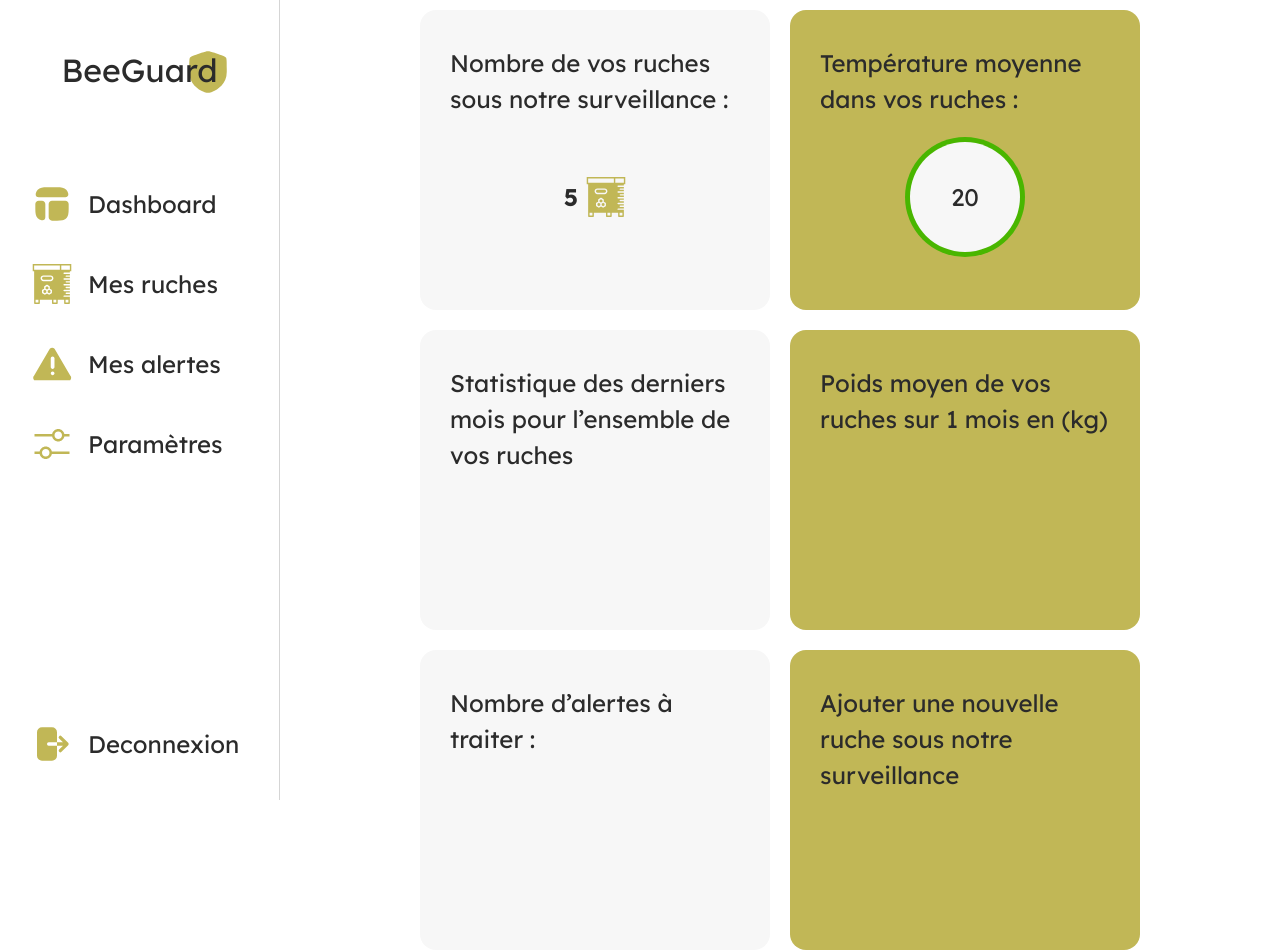
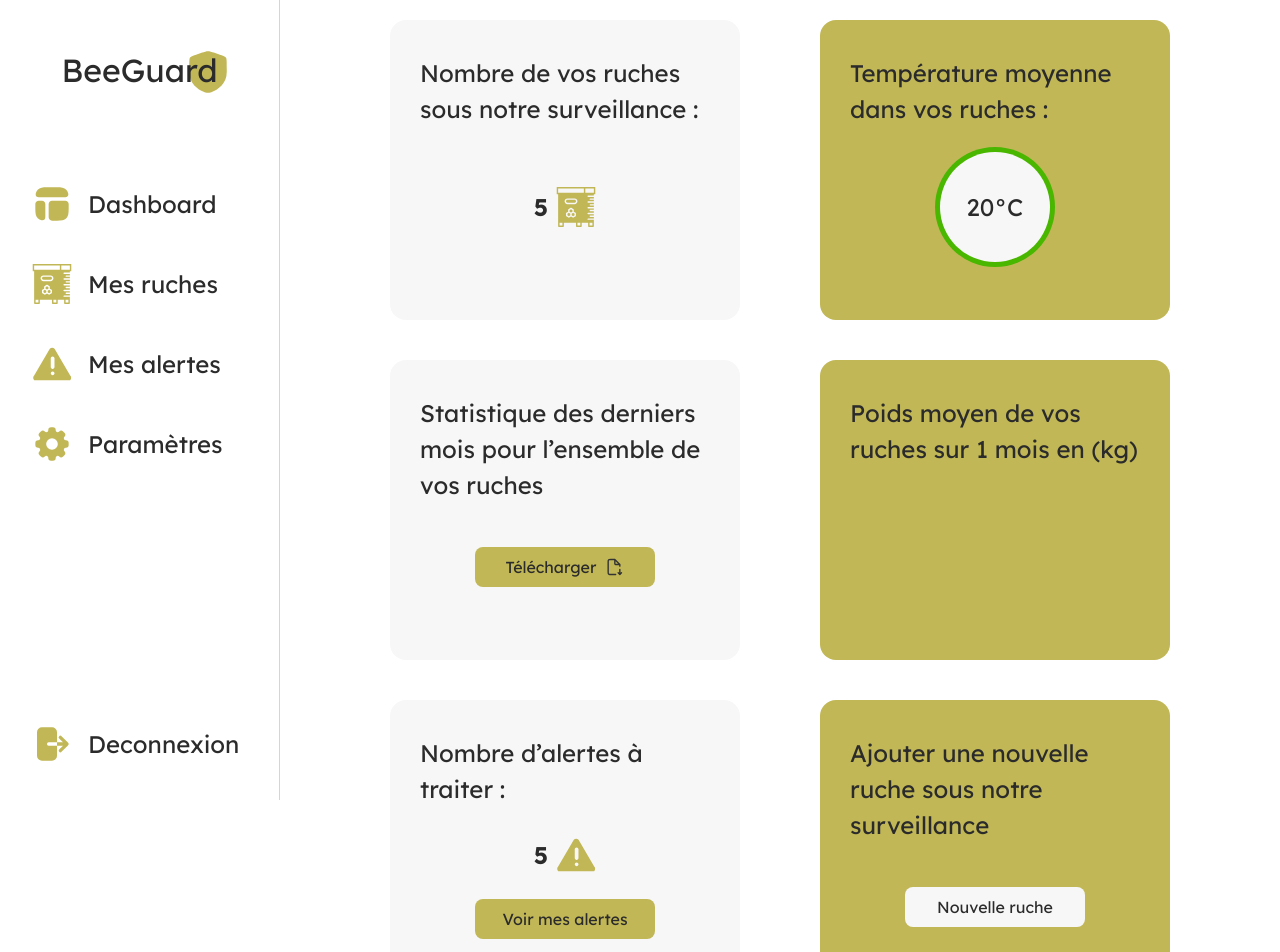
Before and after one commit to BeeGuard/web, a Next.js app: page /dashboard in a window 1280 px wide. Shown: the top 952 px of the page. Built offline with nearby package versions, Linux system fonts and the light colour scheme.

Commit message:
add button

```diff
--- a/src/app/dashboard/page.css
+++ b/src/app/dashboard/page.css
@@ -7,6 +7,10 @@
     align-content: center;
     flex-wrap: wrap;
 
+    .card {
+        margin: 20px 40px;
+    }
+
     .card:nth-child(even) {
         background-color: rgb(var(--card-background-secondary));
     }
--- a/src/app/dashboard/page.tsx
+++ b/src/app/dashboard/page.tsx
@@ -2,6 +2,7 @@ import Card from "@/app/ui/card/card";
 import './page.css';
 import Image from "next/image";
 import Bubble from "@/app/ui/bubble/bubble";
+import Button from "@/app/ui/button/button";
 
 export default function Dashboard() {
     return (
@@ -22,16 +23,31 @@ export default function Dashboard() {
                     <Bubble value={20}/>
                 </Card>
                 <Card title={'Statistique des derniers mois pour l’ensemble de vos ruches'}>
-                    <></>
+                    <div className={'mt-6'}>
+                        <Button type={'button'} value={'Télécharger'} icon={'/download.svg'}/>
+                    </div>
                 </Card>
                 <Card title={'Poids moyen de vos ruches sur 1 mois en (kg)'}>
                     <></>
                 </Card>
                 <Card title={'Nombre d’alertes à traiter :'}>
-                    <></>
+                    <div className={'flex flex-col items-center mt-2'}>
+                        <div className={'flex items-center mb-6'}>
+                            <p className={'font-bold text-2xl mr-2'}>5</p>
+                            <Image
+                                src={'/alert.svg'}
+                                alt={'alert'}
+                                width={40}
+                                height={40}
+                            />
+                        </div>
+                        <Button type={'button'} value={'Voir mes alertes'}/>
+                    </div>
                 </Card>
                 <Card title={'Ajouter une nouvelle ruche sous notre surveillance'}>
-                    <></>
+                    <div className={'mt-6'}>
+                        <Button type={'button'} value={'Nouvelle ruche'} color={'primary'}/>
+                    </div>
                 </Card>
             </div>
         </main>
--- a/src/app/globals.css
+++ b/src/app/globals.css
@@ -6,11 +6,14 @@
   --foreground-rgb: 43, 43, 43;
   --background-rgb: 255, 255, 255;
   --primary-border: 213, 213, 213;
+
   --size-title: 2rem;
   --size-subtitle: 1.5rem;
 
   --card-background-primary: 247, 247, 247;
   --card-background-secondary: 193, 183, 86;
+
+  --icon-filter: invert(80%);
 }
 
 @media (prefers-color-scheme: dark) {
@@ -18,11 +21,14 @@
     --foreground-rgb: 255, 255, 255;
     --background-rgb: 39, 39, 39;
     --primary-border: 66, 66, 66;
+
     --size-title: 2rem;
     --size-subtitle: 1.5rem;
 
     --card-background-primary: 62, 62, 62;
     --card-background-secondary: 193, 183, 86;
+
+    --icon-filter: invert(0);
   }
 }
 
--- a/src/app/ui/bubble/bubble.tsx
+++ b/src/app/ui/bubble/bubble.tsx
@@ -8,7 +8,7 @@ export default function Bubble({value}: BubbleProps) {
     return (
         <div className={'bubble'} style={{backgroundColor: getColor(value)}}>
             <div className={'bubble-value'}>
-                {value}
+                {value}°C
             </div>
         </div>
     )
--- /dev/null
+++ b/src/app/ui/button/button.css
@@ -0,0 +1,18 @@
+.button {
+    padding: 8px 12px;
+    border-radius: 8px;
+    min-width: 180px;
+    background: rgb(var(--card-background-secondary));
+
+    &.button-primary {
+        background: rgb(var(--card-background-primary));
+    }
+
+    &.button-secondary {
+        background: rgb(var(--card-background-secondary));
+    }
+
+    .button-icon {
+        filter: var(--icon-filter);
+    }
+}
--- /dev/null
+++ b/src/app/ui/button/button.tsx
@@ -0,0 +1,27 @@
+import Image from "next/image";
+import './button.css';
+
+export interface ButtonProps {
+    value: string
+    type: 'button' | 'submit' | 'reset'
+    color?: 'primary' | 'secondary'
+    icon?: string
+    onClick?: () => void
+}
+
+export default function Button({value, type, color, icon, onClick}: ButtonProps) {
+    return (
+        <button className={`button button-${color}`} type={type} onClick={onClick}>
+            <div className={'flex justify-center items-center'}>
+                {value}
+                {icon && <Image
+                    src={icon ?? ''}
+                    alt={'button-icon'}
+                    className={'button-icon ml-2'}
+                    width={20}
+                    height={20}
+                />}
+            </div>
+        </button>
+    )
+}
```
Also changed, not shown: public/download.svg (added), public/settings.svg.
